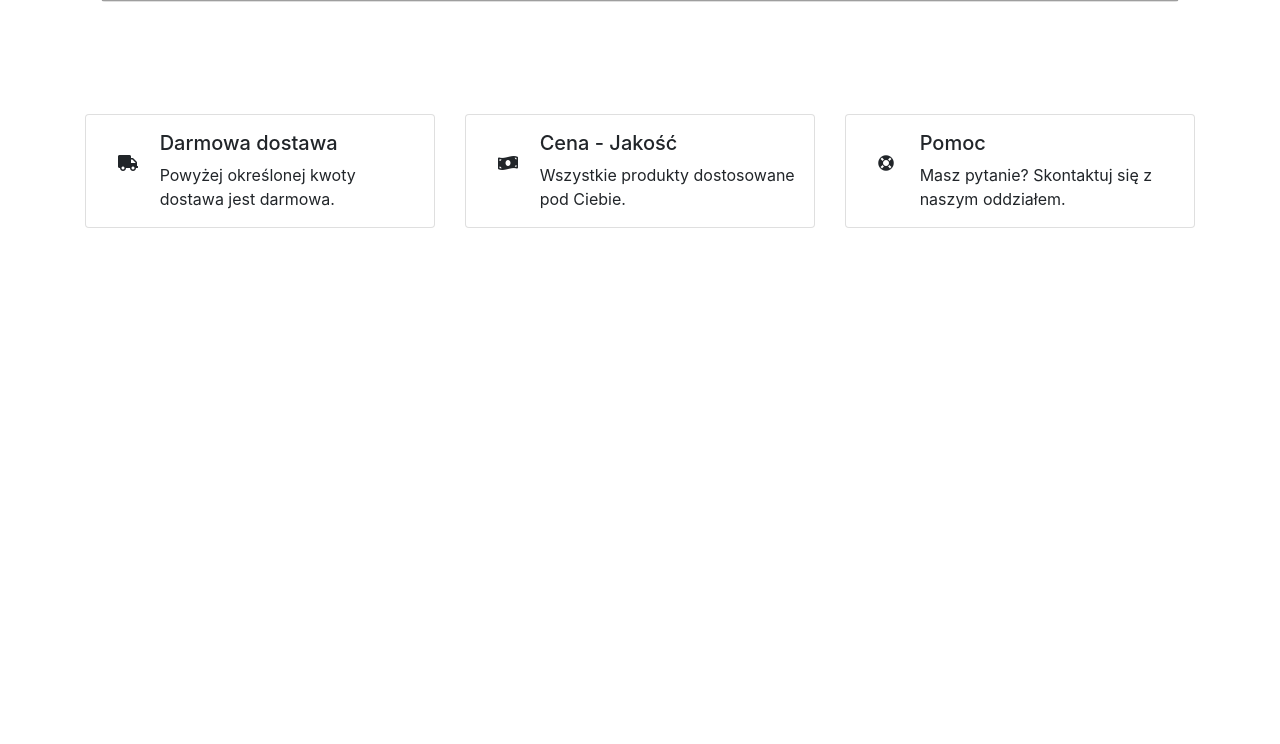
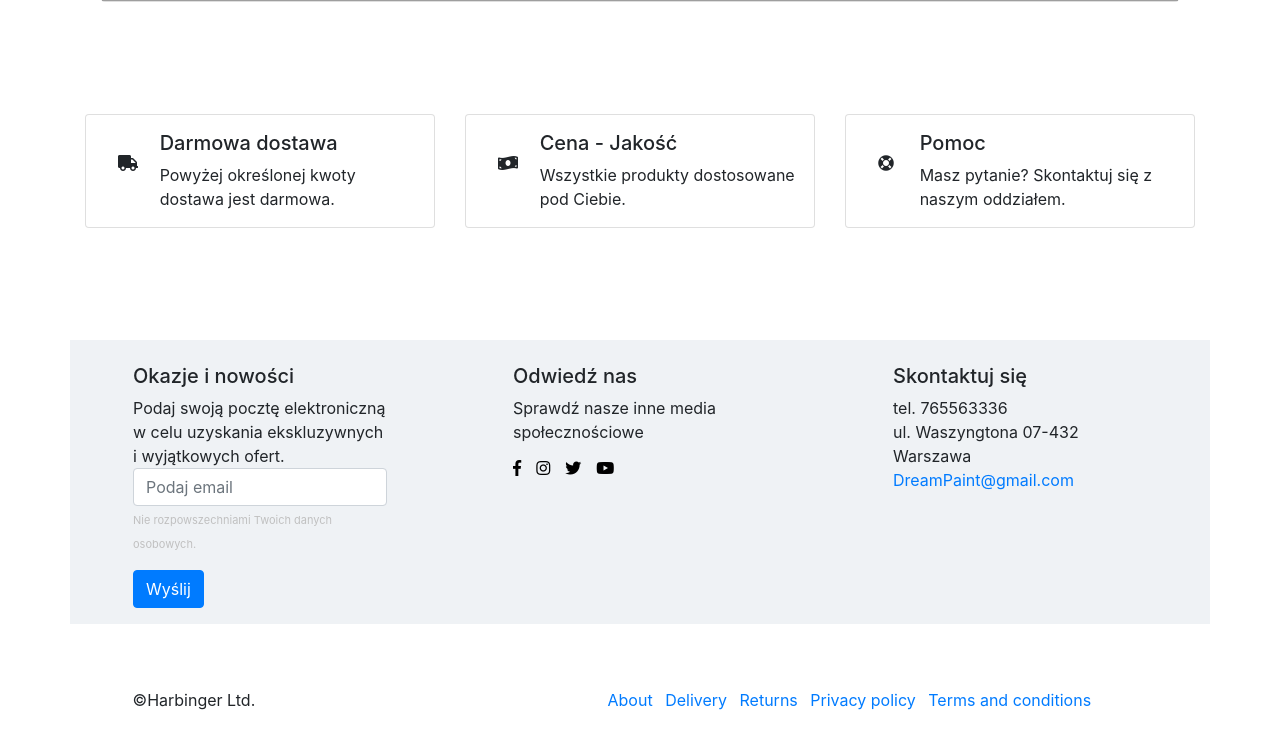
Before and after one commit to Shinjhin/MiniProject, a website: page index.html in a window 1280 px wide. Shown: the part 2052-2796 px from the top of the page. Before the commit the page ends 2344 px from the top, so only its background shows below. Drawn offline with nearby package versions, Linux system fonts and the light colour scheme; grey boxes are pictures that could not be loaded.

Commit message:
add footer for index.html

```diff
--- a/index.html
+++ b/index.html
@@ -206,6 +206,56 @@
                 </div>
             </div>
         </div>
+        <div class="container py-5">
+            <div class="row info">
+                <div class="col-md-4 col-sm-12 order-md-1 order-3">
+                    <div class="box px-5 pt-4 mb-3">
+                        <h5>Okazje i nowości</h5>
+                        <span>Podaj swoją pocztę elektroniczną w celu uzyskania ekskluzywnych i wyjątkowych ofert.</span>
+                        <div class="form-group">
+                            <input type="email" class="form-control" placeholder="Podaj email" aria-describedby="emailHelp">
+                            <span style="font-size: 11px; color: silver;">Nie rozpowszechniami Twoich danych osobowych.</span>
+                        </div>
+                        <button type="submit" class="btn btn-primary">Wyślij</button>
+                    </div>
+                </div>
+                <div class="col-md-4 col-sm-12 order-md-2 order-1">
+                    <div class="box px-5 pt-4 mb-3">
+                        <h5>Odwiedź nas</h5>
+                        <span>Sprawdź nasze inne media społecznościowe</span>
+                        <ul>
+                            <li><a href="#"><i class="fab fa-facebook-f"></i></a></li>
+                            <li><a href="#"><i class="fab fa-instagram"></i></a></li>
+                            <li><a href="#"><i class="fab fa-twitter"></i></a></li>
+                            <li><a href="#"><i class="fab fa-youtube"></i></a></li>
+                        </ul>
+                    </div>
+                </div>
+                <div class="col-md-4 col-sm-12 order-md-3 order-2">
+                    <div class="box px-5 pt-4 mb-3">
+                        <h5>Skontaktuj się</h5>
+                        <span> tel. 765563336<br>ul. Waszyngtona 07-432 Warszawa</span>
+                        <a href="#">DreamPaint@gmail.com</a>
+                    </div>
+                </div>
+            </div>
+        </div>
+        <div class="container py-3">
+            <div class="row d-flex justify-content-around">
+                <div class="col-md-4">
+                    &copy;Harbinger Ltd.
+                </div>
+                <div class="col-md-6">
+                    <ul class="list-unstyled list-inline">
+                        <li class="list-inline-item"><a href="#">About</a></li>
+                        <li class="list-inline-item"><a href="#">Delivery</a></li>
+                        <li class="list-inline-item"><a href="#">Returns</a></li>
+                        <li class="list-inline-item"><a href="#">Privacy policy</a></li>
+                        <li class="list-inline-item"><a href="#">Terms and conditions</a></li>
+                    </ul>
+                </div>
+            </div>
+        </div>
     <script src="https://code.jquery.com/jquery-3.5.1.slim.min.js" integrity="sha384-DfXdz2htPH0lsSSs5nCTpuj/zy4C+OGpamoFVy38MVBnE+IbbVYUew+OrCXaRkfj" crossorigin="anonymous"></script>
     <script src="https://cdn.jsdelivr.net/npm/popper.js@1.16.1/dist/umd/popper.min.js" integrity="sha384-9/reFTGAW83EW2RDu2S0VKaIzap3H66lZH81PoYlFhbGU+6BZp6G7niu735Sk7lN" crossorigin="anonymous"></script>
     <script src="https://stackpath.bootstrapcdn.com/bootstrap/4.5.1/js/bootstrap.min.js" integrity="sha384-XEerZL0cuoUbHE4nZReLT7nx9gQrQreJekYhJD9WNWhH8nEW+0c5qq7aIo2Wl30J" crossorigin="anonymous"></script>
```
